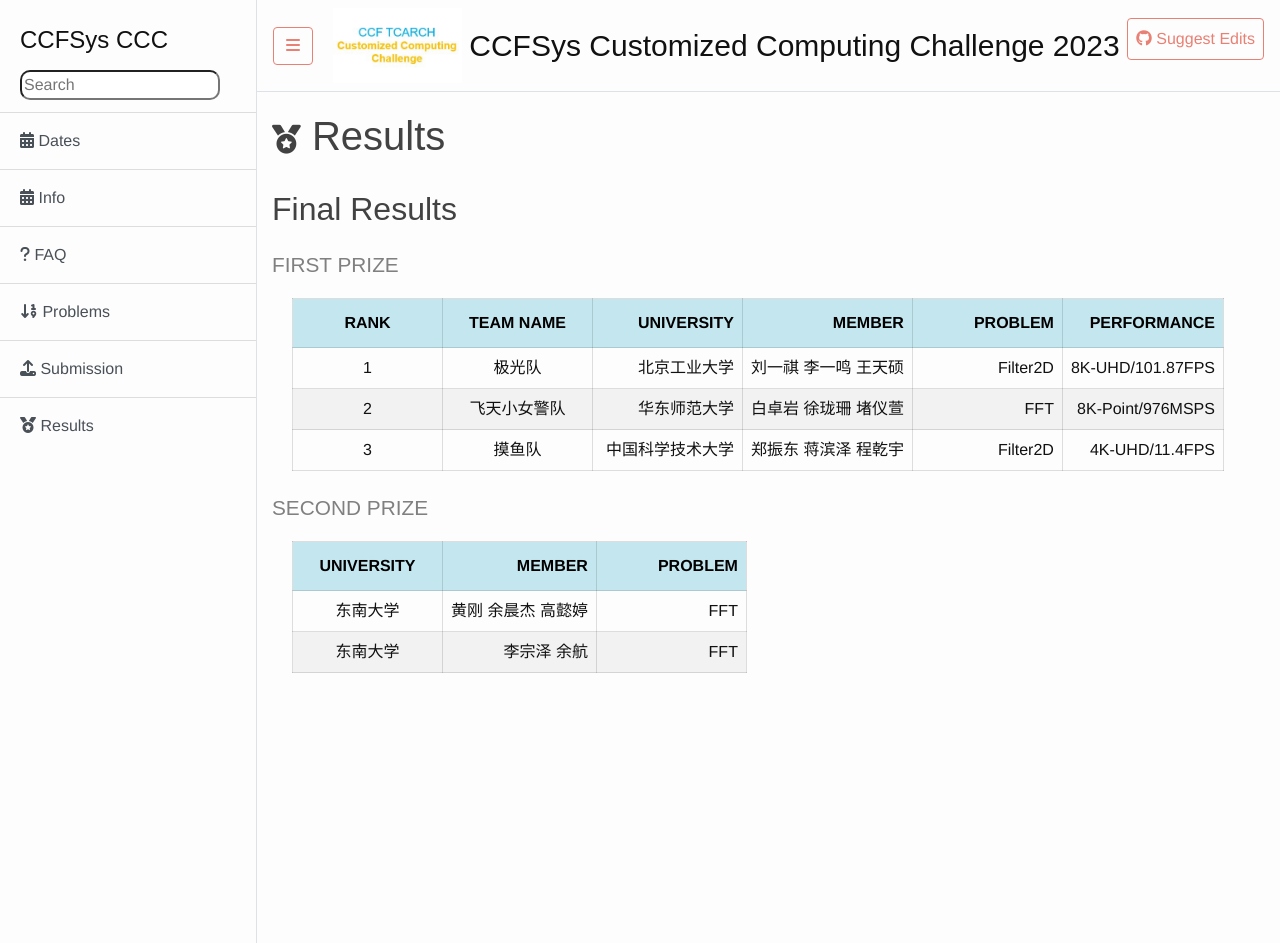
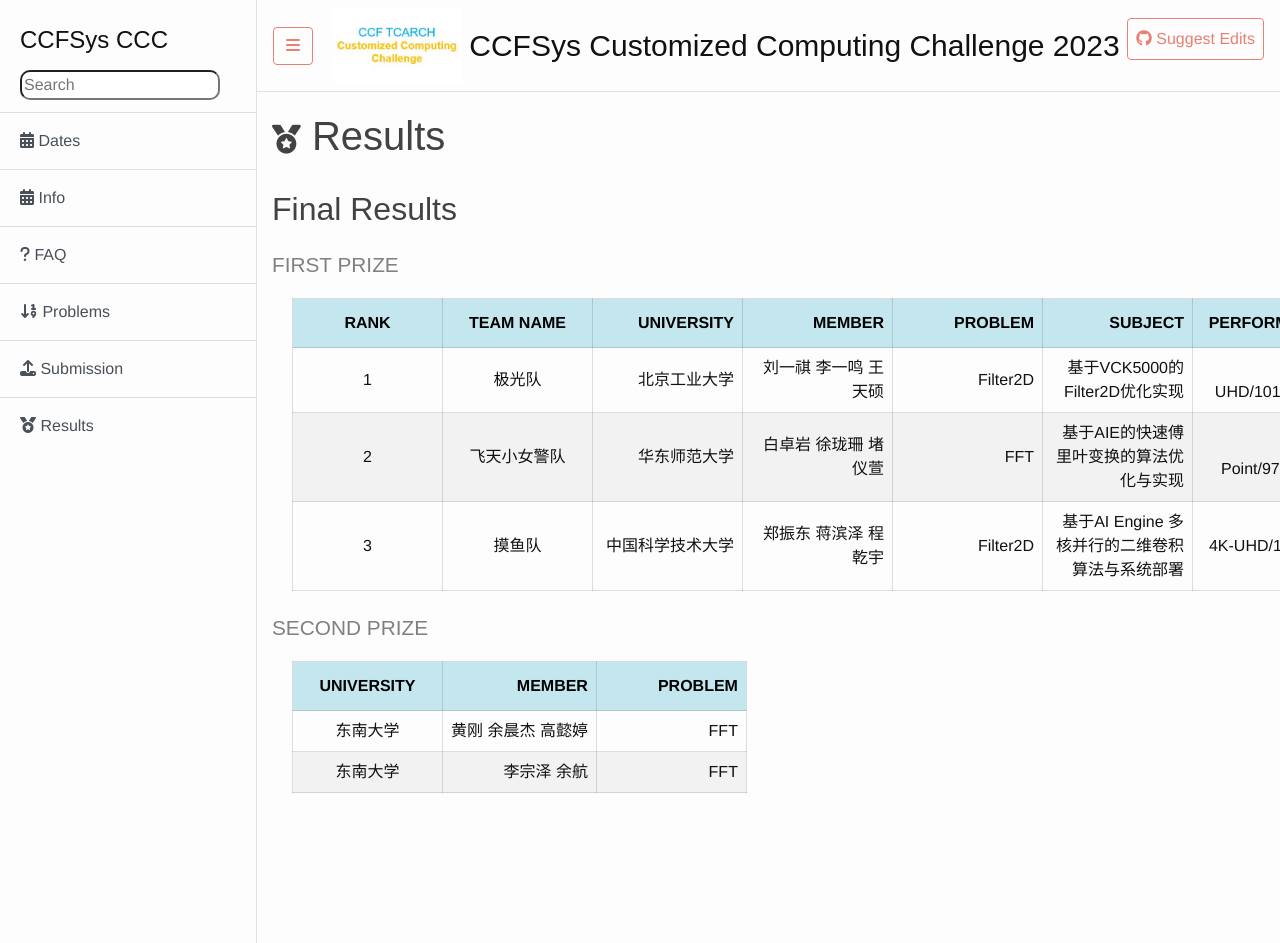
Before and after one commit to CCF-CCC/2023, a Jekyll site: the page built from _pages/results.md, in a window 1280 px wide and 943 px high. Built offline with Jekyll 4.4.1, drawn with Linux system fonts in a browser that asks for light colours; nearby versions of some CDN libraries; some web fonts are replaced.

Commit message:
update final subject title

```diff
--- a/_pages/results.md
+++ b/_pages/results.md
@@ -11,11 +11,11 @@
 
 ### First Prize
 
-| RANK | TEAM NAME |  UNIVERSITY  | MEMBER | PROBLEM  |   PERFORMANCE |
-|:----:|:---------:|----------:|-------:|------:|---------:|
-| 1    |   极光队  |    北京工业大学 |刘一祺 李一鸣 王天硕|  Filter2D | 8K-UHD/101.87FPS |
-| 2    |   飞天小女警队  |   华东师范大学 |白卓岩 徐珑珊 堵仪萱| FFT | 8K-Point/976MSPS |
-| 3    |   摸鱼队  |     中国科学技术大学 |郑振东 蒋滨泽 程乾宇|Filter2D |    4K-UHD/11.4FPS |
+| RANK | TEAM NAME |  UNIVERSITY  | MEMBER | PROBLEM  | SUBJECT |  PERFORMANCE |
+|:----:|:---------:|----------:   |-------:|------:   |--------:|---------:|
+| 1    |   极光队  |    北京工业大学 |刘一祺 李一鸣 王天硕|  Filter2D | 基于VCK5000的Filter2D优化实现 | 8K-UHD/101.87FPS |
+| 2    |   飞天小女警队  |   华东师范大学 |白卓岩 徐珑珊 堵仪萱| FFT | 基于AIE的快速傅里叶变换的算法优化与实现 | 8K-Point/976MSPS |
+| 3    |   摸鱼队  |     中国科学技术大学 |郑振东 蒋滨泽 程乾宇|Filter2D | 基于AI Engine 多核并行的二维卷积算法与系统部署 | 4K-UHD/11.4FPS |
 
 ### Second Prize
 
```
Also changed, not shown: 2 other files.
